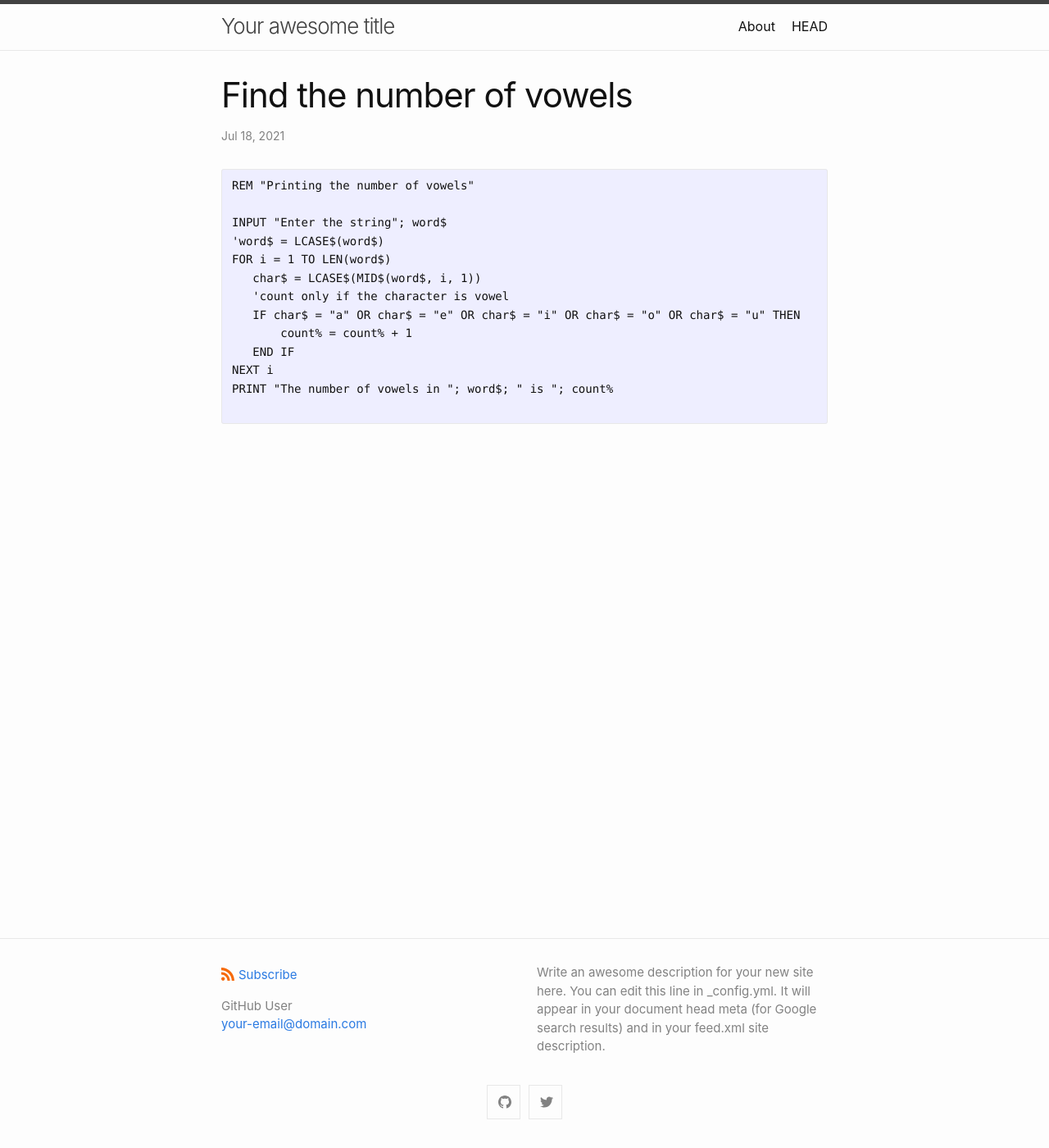
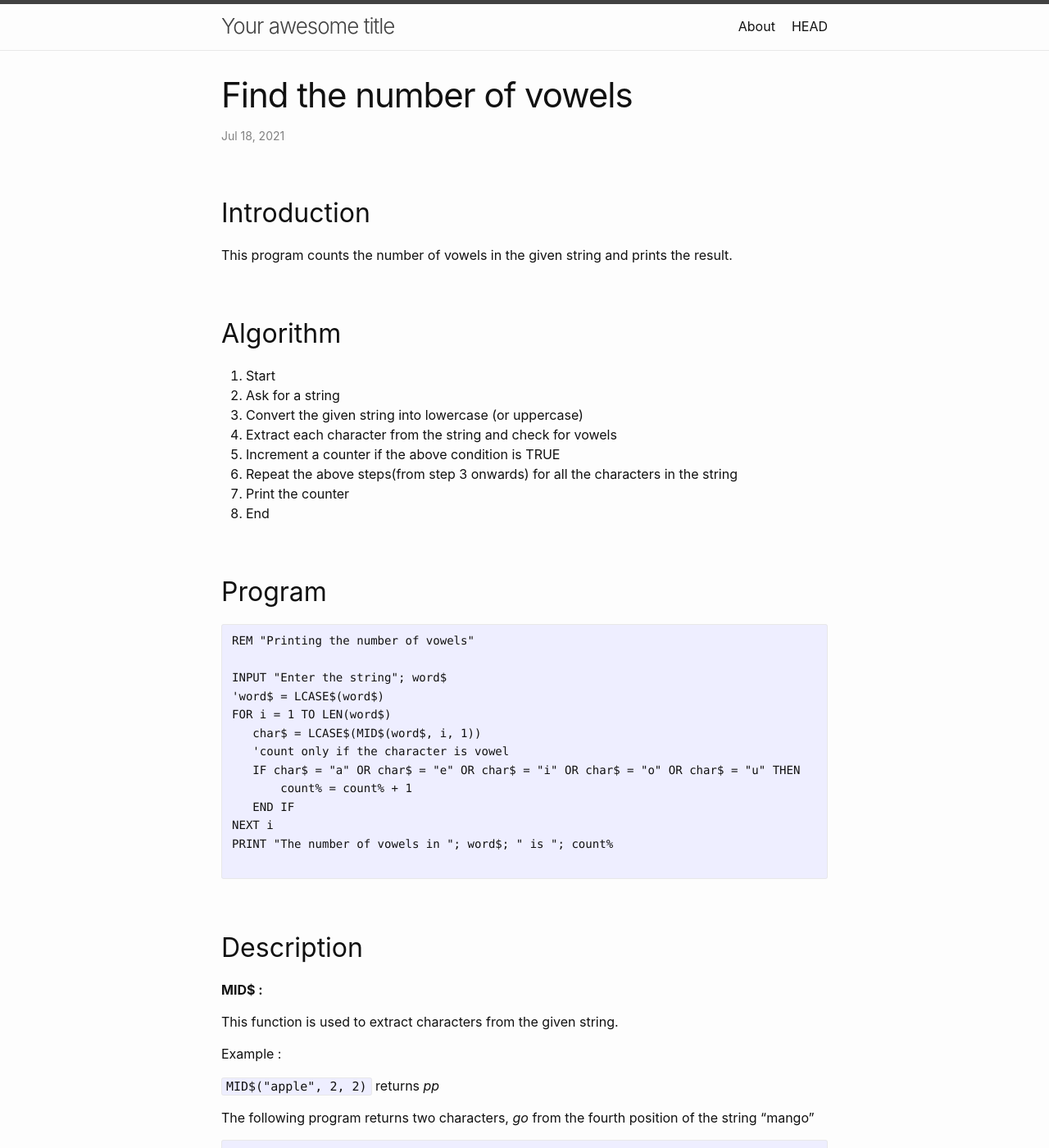
Before and after one commit to avecnavadita/qbasic-blog, a Jekyll site: the page built from _posts/2021-07-18-vowels.md, in a window 1280 px wide and 1400 px high. Shown: the whole window at 82% size. Built offline with Jekyll 4.4.1, drawn with Linux system fonts in a browser that asks for light colours; some of the changed text lies outside the part shown.

Commit message:
added a new md file

````diff
--- a/_posts/2021-07-18-vowels.md
+++ b/_posts/2021-07-18-vowels.md
@@ -3,6 +3,20 @@ layout: post
 title: "Find the number of vowels"
 ---
 
+## Introduction
+This program counts the number of vowels in the given string and prints the result.
+
+## Algorithm
+1. Start
+1. Ask for a string
+1. Convert the given string into lowercase (or uppercase)
+1. Extract each character from the string and check for vowels
+1. Increment a counter if the above condition is TRUE
+1. Repeat the above steps(from step 3 onwards) for all the characters in the string
+1. Print the counter
+1. End
+
+## Program
 ```
 REM "Printing the number of vowels"
 
@@ -18,3 +32,32 @@ NEXT i
 PRINT "The number of vowels in "; word$; " is "; count%
 
 ```
+
+## Description
+
+**MID$ :**
+
+This function is used to extract characters from the given string.
+
+Example :
+
+
+`MID$("apple", 2, 2)` returns *pp*
+
+The following program returns two characters, *go* from the fourth position of the string "mango"
+```
+fruit$ = "mango"
+MID$(fruit$, 4, 2)
+```
+
+**LCASE$ :**
+
+This function returns the string in lowercase.
+
+Example :
+
+`LCASE$("HELLOWORLD")` returns *helloworld*
+
+(Similarly, `UCASE$` returns the string the uppercase)
+
+[Reference: Our GitHub](https://github.com/avecnavadita/QBASIC)
````
Also changed, not shown: _posts/2016-05-20-my-example-post.md (deleted, +0 -12 lines), _posts/2016-05-20-super-long-article.md (deleted, +0 -11 lines), _posts/2016-05-20-this-post-demonstrates-post-content-styles.md (deleted, +0 -115 lines), _posts/2016-05-20-welcome-to-jekyll.md (deleted, +0 -22 lines), _posts/2021-07-17-palindrome.md (+48 -0 lines), _posts/2021-7-19-space-aloha-nums.md (added, +130 -0 lines), README.md.
